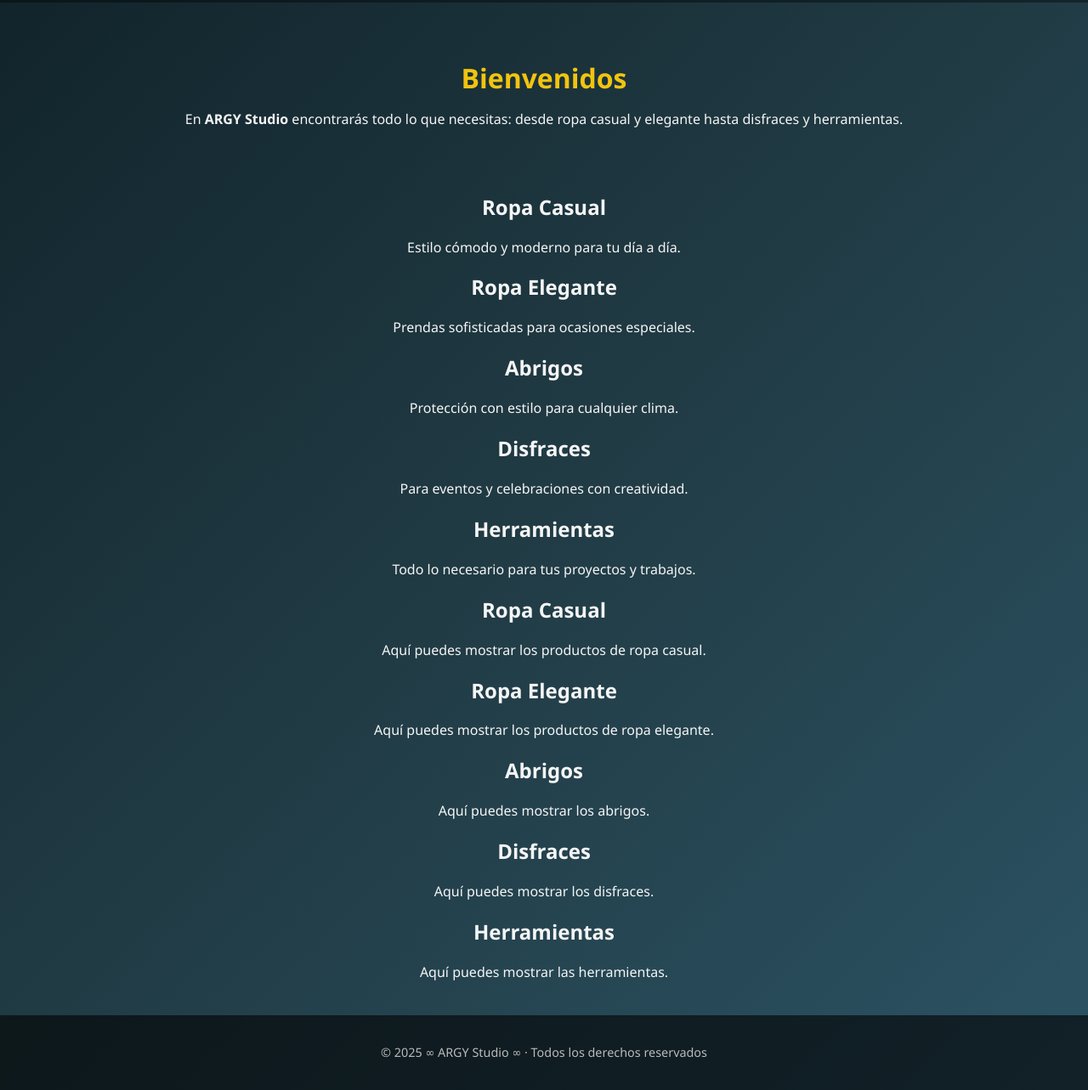
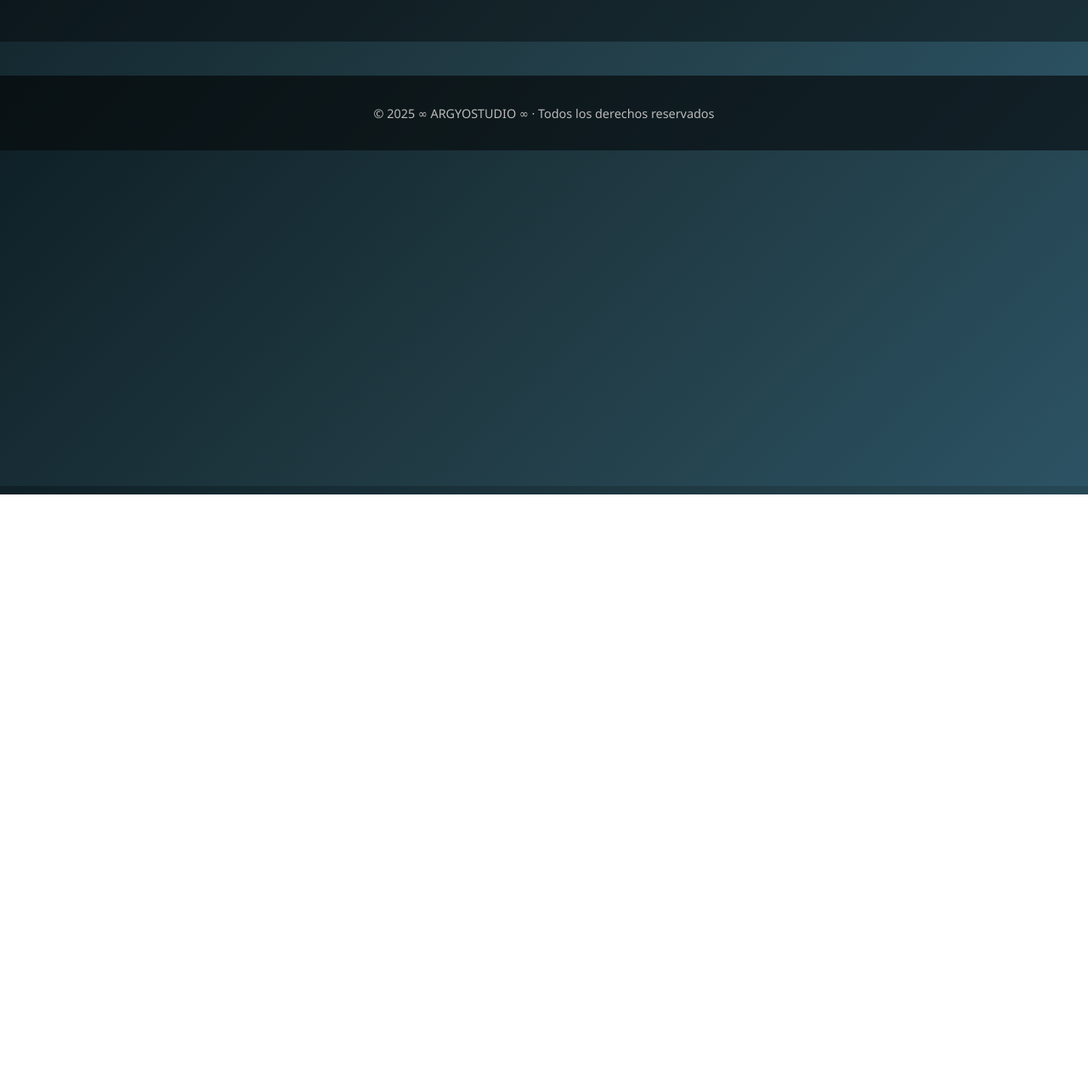
Before and after one commit to RICHARD15410/Mi-tienda, a plain HTML site: page index.html in a window 1280 px wide. Shown: the part 218-1501 px from the top of the page at 85% size. After the commit the page ends 800 px from the top, so only its background shows below. Drawn offline with Linux system fonts and the light colour scheme.

Commit message:
Update index.html

```diff
--- a/index.html
+++ b/index.html
@@ -3,94 +3,20 @@
 <head>
   <meta charset="UTF-8">
   <meta name="viewport" content="width=device-width, initial-scale=1.0">
-  <title>ARGY Studio</title>
+  <title>ARGYOSTUDIO</title>
   <link rel="stylesheet" href="style.css">
 </head>
 <body>
   <!-- Encabezado -->
   <header>
-    <h1>∞ ARGY Studio ∞</h1>
+    <h1>👑 ARGYOSTUDIO 👑</h1>
     <p>Moda, estilo y creatividad sin límites</p>
+    <p class="mensaje-secundario">Creando una página con ChatGPT en 1 hora 💻❤️</p>
   </header>
 
-  <!-- Sección principal -->
-  <section class="intro">
-    <h2>Bienvenidos</h2>
-    <p>En <strong>ARGY Studio</strong> encontrarás todo lo que necesitas: desde ropa casual y elegante hasta disfraces y herramientas.</p>
-  </section>
-
-  <!-- Secciones por categorías -->
-  <section class="categorias">
-
-    <div class="categoria">
-      <a href="#casual">
-        <h2>Ropa Casual</h2>
-        <p>Estilo cómodo y moderno para tu día a día.</p>
-      </a>
-    </div>
-
-    <div class="categoria">
-      <a href="#elegante">
-        <h2>Ropa Elegante</h2>
-        <p>Prendas sofisticadas para ocasiones especiales.</p>
-      </a>
-    </div>
-
-    <div class="categoria">
-      <a href="#abrigos">
-        <h2>Abrigos</h2>
-        <p>Protección con estilo para cualquier clima.</p>
-      </a>
-    </div>
-
-    <div class="categoria">
-      <a href="#disfraces">
-        <h2>Disfraces</h2>
-        <p>Para eventos y celebraciones con creatividad.</p>
-      </a>
-    </div>
-
-    <div class="categoria">
-      <a href="#herramientas">
-        <h2>Herramientas</h2>
-        <p>Todo lo necesario para tus proyectos y trabajos.</p>
-      </a>
-    </div>
-
-</section>
-
-<section id="casual">
-  <h2>Ropa Casual</h2>
-  <p>Aquí puedes mostrar los productos de ropa casual.</p>
-</section>
-
-<section id="elegante">
-  <h2>Ropa Elegante</h2>
-  <p>Aquí puedes mostrar los productos de ropa elegante.</p>
-</section>
-
-<section id="abrigos">
-  <h2>Abrigos</h2>
-  <p>Aquí puedes mostrar los abrigos.</p>
-</section>
-
-<section id="disfraces">
-  <h2>Disfraces</h2>
-  <p>Aquí puedes mostrar los disfraces.</p>
-</section>
-
-<section id="herramientas">
-  <h2>Herramientas</h2>
-  <p>Aquí puedes mostrar las herramientas.</p>
-</section>
-
-  </section>
-
-  <!-- Footer -->
+  <!-- Footer opcional -->
   <footer>
-    <p>© 2025 ∞ ARGY Studio ∞ · Todos los derechos reservados</p>
+    <p>© 2025 ∞ ARGYOSTUDIO ∞ · Todos los derechos reservados</p>
   </footer>
 </body>
 </html>
-
-</html>
```
